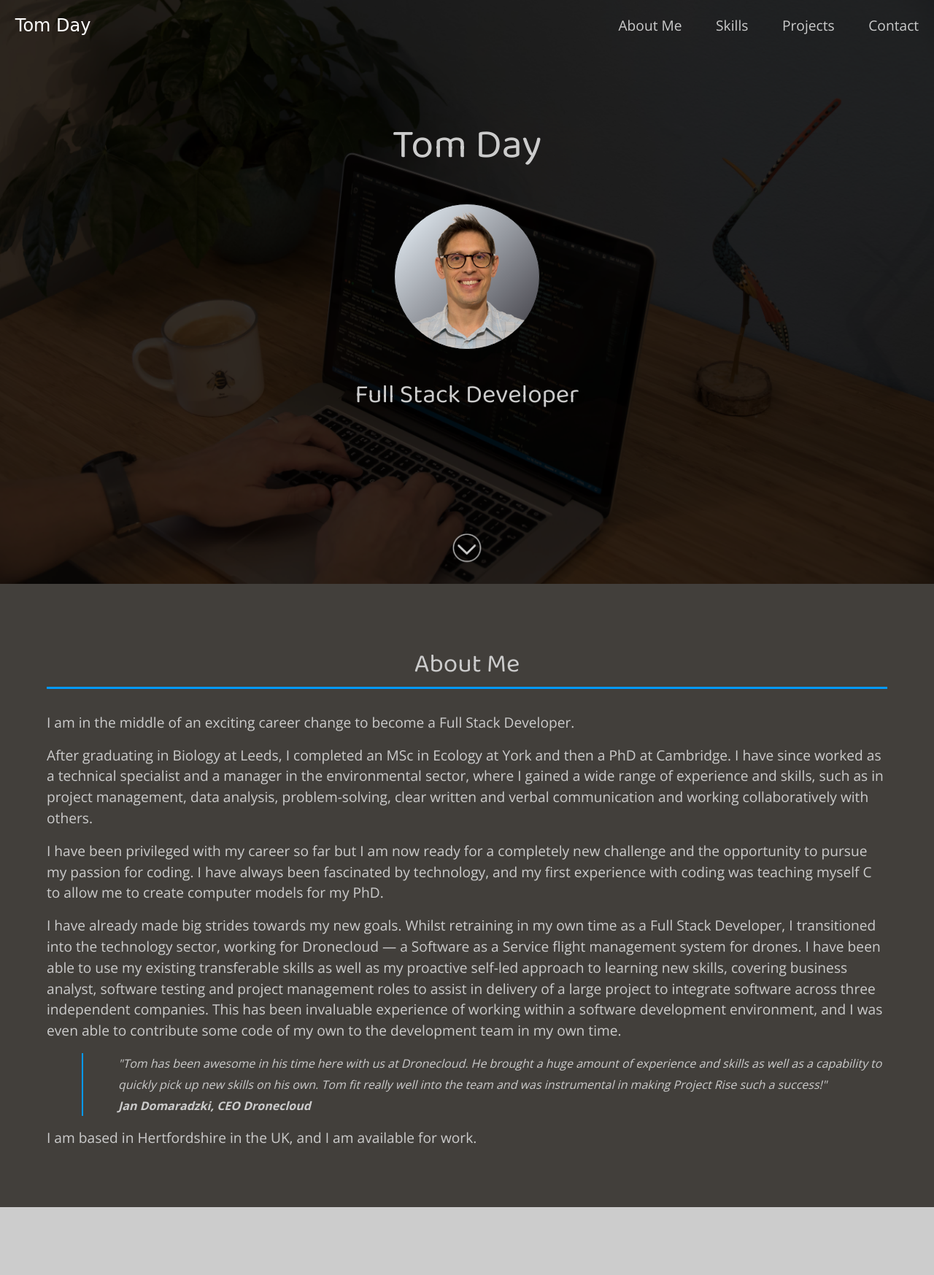
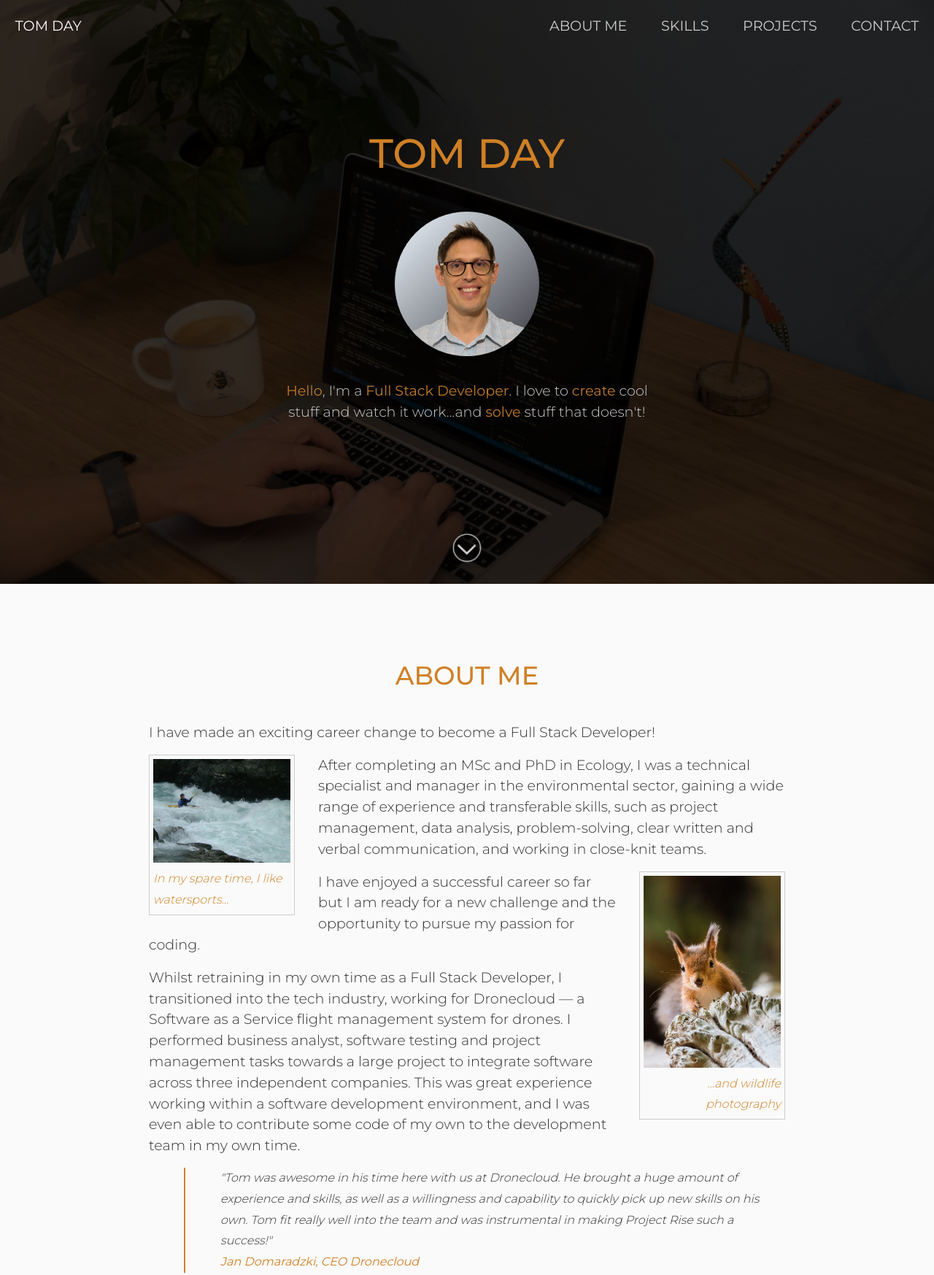
Before and after one commit to t0mday/t0mday, a plain HTML site: page index.html in a window 1280 px wide. Shown: the top 1747 px of the page at 73% size. Drawn offline with nearby package versions, Linux system fonts and the light colour scheme; a web font is replaced by a local one.

Commit message:
style and content changes

```diff
--- a/index.html
+++ b/index.html
@@ -1,18 +1,20 @@
 <!DOCTYPE html>
 <html lang="en">
 <head>
+    <meta charset="UTF-8">
+    <meta http-equiv="X-UA-Compatible" content="IE=edge">
+    <title>Tom Day</title>
     <link rel="preconnect" href="https://fonts.googleapis.com">
     <link rel="preconnect" href="https://fonts.gstatic.com" crossorigin>
-    <link href="https://fonts.googleapis.com/css2?family=Baloo+2:wght@400;700&family=Oooh+Baby&family=Open+Sans:wght@400;700&display=swap" rel="stylesheet">
-    <meta charset="UTF-8">
-    <meta http-equiv="X-UA-Compatible" content="IE=edge">
     <meta name="viewport" content="width=device-width, initial-scale=1.0">
     <meta name="keywords" content="developer, programmer, engineer, front end, back end, sql, javascript, python, php, java, c#, uk">
+    <meta name="description" content="Tom Day's portfolio - Full Stack Developer">
     <meta name="author" content="Tom Day">
-    <meta name="description" content="Tom Day's portfolio - Full Stack Developer">
-    <title>Tom Day</title>
-    <link href="resources/css/reset.css" rel="stylesheet">
-    <link href="resources/css/style.css" rel="stylesheet">
+    <link href="https://fonts.googleapis.com/css2?family=Montserrat+Subrayada:wght@400;700&family=Montserrat:wght@300;400;500&display=swap" rel="stylesheet">
+    <link href="https://fonts.googleapis.com/css2?family=Average&family=Oooh+Baby&family=Open+Sans:wght@400;700&display=swap" rel="stylesheet">
+    <link href="https://fonts.googleapis.com/css2?family=Montserrat+Subrayada:wght@400;700&family=Montserrat:wght@300;400;700&family=Poppins:wght@300;400;600;700&family=Roboto:wght@300;400;500;700&display=swap" rel="stylesheet">
+    <link href="./resources/css/reset.css" rel="stylesheet">
+    <link href="./resources/css/style.css" rel="stylesheet">
     <link rel="apple-touch-icon" sizes="180x180" href="apple-touch-icon.png">
     <link rel="icon" type="image/png" sizes="32x32" href="favicon-32x32.png">
     <link rel="icon" type="image/png" sizes="16x16" href="favicon-16x16.png">
@@ -56,16 +58,15 @@
         <section id="banner">
             <div class="inner">
                 <div> </div>
-                <div class="portrait">
+                <div class="me">
                     <h1>Tom Day</h1>
-                    <img src="resources/images/portrait.png" alt="Tom Day">
-                    <h2>Full Stack Developer</h2>
+                    <img src="./resources/images/portrait.png" alt="Tom Day">
+                    <p><span>Hello</span>, I'm a <span>Full Stack Developer</span>. I love to <span>create</span> cool stuff and watch it work...and <span>solve</span> stuff that doesn't!</p>
                 </div>
                 <div class="down-arrow">
-                    <a class="scroll" href="#about"><img src="resources/images/circle-chevron.png"></a>
+                    <a class="scroll" href="#about"><img src="./resources/images/circle-chevron.png"></a>
                 </div>
             </div>
-
         </section>
 
         <!-- About Me section -->
@@ -73,15 +74,23 @@
         <section id="about">
             <h2>About Me</h2>
             <div>
-            <p>I am in the middle of an exciting career change to become a Full Stack Developer.</p>
-            <p>After graduating in Biology at Leeds, I completed an MSc in Ecology at York and then a PhD at Cambridge. I have since worked as a technical specialist and a manager in the environmental sector, where I gained a wide range of experience and skills, such as in project management, data analysis, problem-solving, clear written and verbal communication and working collaboratively with others.</p>
-            <p>I have been privileged with my career so far but I am now ready for a completely new challenge and the opportunity to pursue my passion for coding. I have always been fascinated by technology, and my first experience with coding was teaching myself C to allow me to create computer models for my PhD.</p>
-            <p>I have already made big strides towards my new goals. Whilst retraining in my own time as a Full Stack Developer, I transitioned into the technology sector, working for Dronecloud &#8212; a Software as a Service flight management system for drones. I have been able to use my existing transferable skills as well as my proactive self-led approach to learning new skills, covering business analyst, software testing and project management roles to assist in delivery of a large project to integrate software across three independent companies. This has been invaluable experience of working within a software development environment, and I was even able to contribute some code of my own to the development team in my own time.</p>
-            <blockquote>"Tom has been awesome in his time here with us at Dronecloud. He brought a huge amount of experience and skills as well as a capability to quickly pick up new skills on his own. Tom fit really well into the team and was instrumental in making Project Rise such a success!"<span>Jan Domaradzki, CEO Dronecloud</span></blockquote>
+            <p>I have made an exciting career change to become a Full Stack Developer!</p>
+            <figure class="kayak">
+                <img src="./resources/images/DSCF0018.jpg" alt="white-water kayaking">
+                <figcaption>In my spare time, I like watersports...</figcaption>
+            </figure>
+            <p>After completing an MSc and PhD in Ecology, I was a technical specialist and manager in the environmental sector, gaining a wide range of experience and transferable skills, such as project management, data analysis, problem-solving, clear written and verbal communication, and working in close-knit teams.</p>
+            <figure class="squirrel" >
+                <img src="./resources/images/red-squirrel.jpg" alt="red squirrel">
+                <figcaption>...and wildlife photography</figcaption>
+            </figure>
+            <p>I have enjoyed a successful career so far but I am ready for a new challenge and the opportunity to pursue my passion for coding.</p>
+            <p>Whilst retraining in my own time as a Full Stack Developer, I transitioned into the tech industry, working for Dronecloud &#8212; a Software as a Service flight management system for drones. I performed business analyst, software testing and project management tasks towards a large project to integrate software across three independent companies. This was great experience working within a software development environment, and I was even able to contribute some code of my own to the development team in my own time.</p>
+            <blockquote>"Tom was awesome in his time here with us at Dronecloud. He brought a huge amount of experience and skills, as well as a willingness and capability to quickly pick up new skills on his own. Tom fit really well into the team and was instrumental in making Project Rise such a success!"<span>Jan Domaradzki, CEO Dronecloud</span></blockquote>
             <p>I am based in Hertfordshire in the UK, and I am available for work.</p>
             </div>
-
         </section>
+        <hr>
 
         <!-- Skills section -->
         <section id="skills">
@@ -91,6 +100,7 @@
                     <li>HTML</li>
                     <li>CSS</li>
                     <li>Javascript</li>
+                    <li>React</li>
                     <li>Jquery</li>
                     <li>Canvas</li>
                     <li>NodeJS</li>
@@ -109,10 +119,10 @@
             </div>
             <div class="code-demo">
                     <div class="logos">
-                        <img id="js" src="resources/images/logos/1024px-JavaScript-logo.png" alt="">
-                        <img id="py" src="resources/images/logos/python-logo.png" alt="">
-                        <img id="php" src="resources/images/logos/php square.png" alt="">
-                        <img id="java" src="resources/images/logos/Java-Emblem.png" alt="">
+                        <img id="js" src="./resources/images/logos/1024px-JavaScript-logo.png" alt="">
+                        <img id="py" src="./resources/images/logos/python-logo.png" alt="">
+                        <img id="php" src="./resources/images/logos/php square.png" alt="">
+                        <img id="java" src="./resources/images/logos/Java-Emblem.png" alt="">
                     </div>
                     <div id="codeWindow">
                         <p>Click on a programming language logo above to see some sample code</p>
@@ -120,6 +130,7 @@
                 </div>
             </div>
         </section>
+        <hr>
 
         <!-- Projects section -->
 
@@ -138,6 +149,7 @@
                 </div>
             </div>
         </section>
+        <hr>
 
         <!-- Contact section -->
 
@@ -147,19 +159,19 @@
             <div class="contact-links">
                 <figure>
                     <a href="mailto: tom@tomday.io">
-                        <img src="resources/images/envelope.png" alt="email contact link" title="tom@tomday.io">
+                        <img src="./resources/images/envelope.png" alt="email contact link" title="tom@tomday.io">
                         <figcaption>Email</figcaption>
                     </a>
                 </figure>
                 <figure>
                     <a href="">
-                        <img src="resources/images/logos/linkedin-white.png" alt="linkedin page link">
+                        <img src="./resources/images/logos/linkedin-white.png" alt="linkedin page link">
                         <figcaption>Linkedin</figcaption>
                     </a>
                 </figure>
                 <figure>
                     <a href="">
-                        <img src="resources/images/logos/Octocat-white.png" alt="github page link">
+                        <img src="./resources/images/logos/Octocat-white.png" alt="github page link">
                         <figcaption>Github</figcaption>
                     </a>
                 </figure>
@@ -168,10 +180,10 @@
     </main>
     <footer>
         <p>Website designed and built by Tom Day &copy; 2022</p>
-        <a href="">See it on Github&nbsp;&nbsp;<img src="resources/images/logos/GitHub-Mark-Light-120px-plus.png" alt="github page link"></a>
+        <a href="">See it on Github&nbsp;&nbsp;<img src="./resources/images/logos/GitHub-Mark-Light-120px-plus.png" alt="github page link"></a>
     </footer>
-    <script src="resources/scripts/storeScroll.js"></script>
-    <script src="resources/scripts/mobileNav.js"></script>
-    <script src="resources/scripts/codeWindow.js"></script>
+    <script src="./resources/scripts/storeScroll.js"></script>
+    <script src="./resources/scripts/mobileNav.js"></script>
+    <script src="./resources/scripts/codeWindow.js"></script>
 </body>
 </html>
--- a/resources/css/style.css
+++ b/resources/css/style.css
@@ -14,31 +14,37 @@ html {
 }
 body {
     background-color: black;
-    font-family: 'Open Sans', Helvetica, Tahoma, sans-serif;
+    font-family: Montserrat, sans-serif;
+    font-weight: 300;
     font-size: 1.2rem;
     line-height: 1.8rem;
+    color: rgb(50, 50, 50);
+    background-color: rgb(250, 250, 250);
 }
 h1, h2, h3 {
-    font-family: 'Baloo 2', Helvetica, Tahoma, sans-serif;
+    text-transform: uppercase;
     text-align: center;
+    color: rgb(207, 128, 37);
+
 }
 h1 {
     font-size: 3.5rem;
     white-space: nowrap;
     margin: 4rem;
+    font-weight: 500;
 }
 h2 {
     font-size: 2.2rem;
     margin: 2rem;
-    padding-bottom: 1rem;
-    border-bottom: 3px solid #0299ff;
+    padding: 1rem;
+    font-weight: 500;
 }
 h3 {
     font-size: 1.8rem;
     margin: 1rem;
     width: fit-content;
     padding-bottom: 0.5rem;
-    border-bottom: 2px solid #0299ff;
+    font-weight: 400;
 }
 p {
     margin: 1rem 2rem;
@@ -50,14 +56,20 @@ blockquote {
     font-size: 1rem;
     margin: 1rem 2rem 1rem 5rem;
     padding-left: 3rem;
-    border-left: 2px solid #0299ff;
+    border-left: 2px solid rgb(207, 128, 37);
+    clear: both;
 }
 blockquote span {
-    font-weight: bold;
+    font-weight: 400;
+    color:rgb(207, 128, 37);
     display: block;
 }
 section:not(:first-of-type) {
     padding: 4rem 2rem;
+}
+hr {
+    width: 80%;
+
 }
 
 
@@ -87,6 +99,8 @@ nav {
     display: flex;
     justify-content: space-between;
     align-items: center;
+    text-transform: uppercase;
+    font-weight: 400;
 }
 nav li:first-child {
     display: none; /* home link not required for larger screens version of navigation layout as duplicates homeNav */
@@ -111,9 +125,9 @@ nav a:active {
 }
 
 .homeNav {
-    font-family: 'Oooh Baby', cursive;
-    font-size: 1.5rem;
+    color:rgb(207, 128, 37);
     white-space: nowrap;
+    font-weight: 400;
 }
 
 /* Collapsible nav menu for mobiles */
@@ -128,7 +142,7 @@ nav a:active {
 }
 .line {
     height: 0.125rem;
-    width: 2.1875rem;
+    width: 2rem;
     margin: 0.5rem 0;
     background-color: #ccc;
     transition: transform 0.75s ease, opacity 0.75s ease;
@@ -211,15 +225,15 @@ nav.show .close {
     align-items: center;
     text-align: center;
 }
-.portrait {
+.me {
     display: flex;
     flex-direction: column;
     justify-content: center;
     align-items: center;
     width: 80%;
-
+    max-width: 600px;
 }
-.portrait img {
+.me img {
     border: 1px solid black;
     border-radius: 50%;
     height: 200px;
@@ -227,14 +241,18 @@ nav.show .close {
     background-color: #ffffe9;
     background-image: linear-gradient(to bottom right, #edf6fd, #38363d);
 }
-#banner h2 {
-    margin-top: 3rem;
-    border: none;
-}
 .down-arrow img {
     width: 50px;
     height: 50px;
     margin-bottom: 1rem;
+}
+.me p {
+    margin-top: 2rem;
+    text-align: center;
+}
+.me p span {
+    color: rgb(190, 121, 42);
+    font-weight: 400;
 }
 
 /* phones in landscape mode */
@@ -260,17 +278,33 @@ nav.show .close {
 /* About Me section */
 
 #about {
-    background-color: #423f3b;
-    color: #ccc;
+    margin: 0 auto;
+    max-width: 1000px;
 }
 
+#about figure {
+    width: 200px;
+    border: 1px solid #ccc;
+    padding: 5px;
+    margin: 0 2rem;
+}
+#about img {
+    width: 100%;
+}
+#about figcaption {
+    font-size: 1rem;
+    font-style: italic;
+    color:rgb(207, 128, 37)
+}
+.kayak {
+    float: left;
+}
+.squirrel {
+    float: right;
+    text-align: right;
+}
 
 /* Skills section */
-
-#skills {
-    color: #423f3b;
-    background-color: #ccc;
-}
 
 .skills-list ul {
     display: flex;
@@ -284,7 +318,7 @@ nav.show .close {
     padding: 1rem;
     margin: 1rem;
     background-color: rgba(255,255,255,0.2);
-    border: 1px solid #0299ff;
+    /*border: 1px solid #0299ff;*/
     border-radius: 5px;
     text-align: center;
     box-shadow: 5px 5px 5px rgb(150, 148, 148);
@@ -350,9 +384,6 @@ nav.show .close {
 
 /* Projects section */
 
-#projects {
-    background-color: silver;
-}
 .projects-group {
     display: flex;
     justify-content: space-evenly;
@@ -363,7 +394,7 @@ nav.show .close {
     padding: 1rem;
     margin: 1rem;
     background-color: rgba(255, 255, 255, 0.2);
-    border: 1px solid #0299ff;
+    /*border: 1px solid #0299ff;*/
     border-radius: 5px;
     margin: 1rem;
     max-width: 300px;
@@ -385,10 +416,6 @@ nav.show .close {
 
 /* Contact section */
 
-#contact {
-    background-color: #1e1e1e;
-    color: #ccc;
-}
 #contact p {
     text-align: center;
     margin: 3rem 2rem 2rem;
@@ -428,6 +455,8 @@ footer {
     flex-wrap: wrap-reverse;
     font-size: 1rem;
     padding: 1rem;
+    color: #ccc;
+    background-color: rgb(20, 20, 20);
 }
 footer p {
     color: #ccc;
```
Also changed, not shown: resources/images/DSCF0018.jpg (added), resources/images/red-squirrel.jpg (added).
